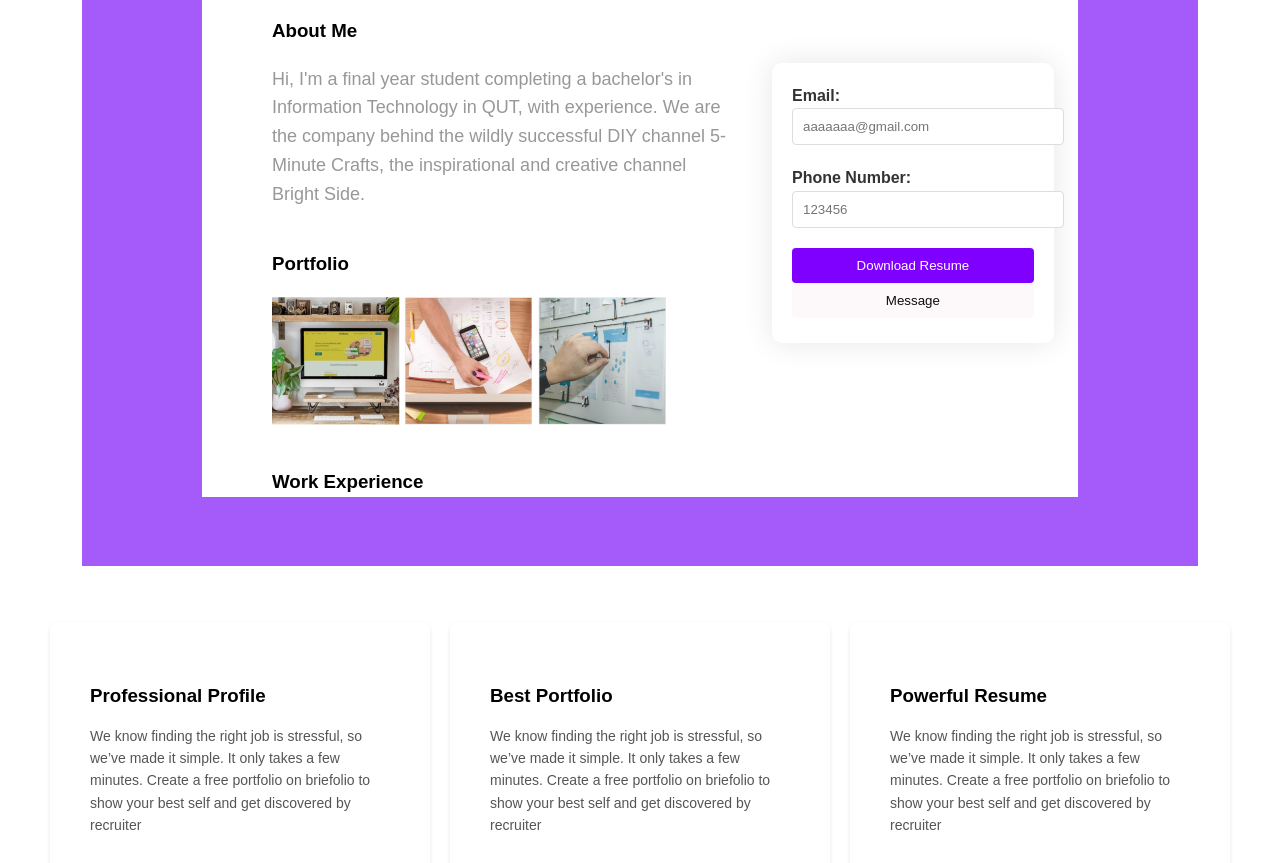
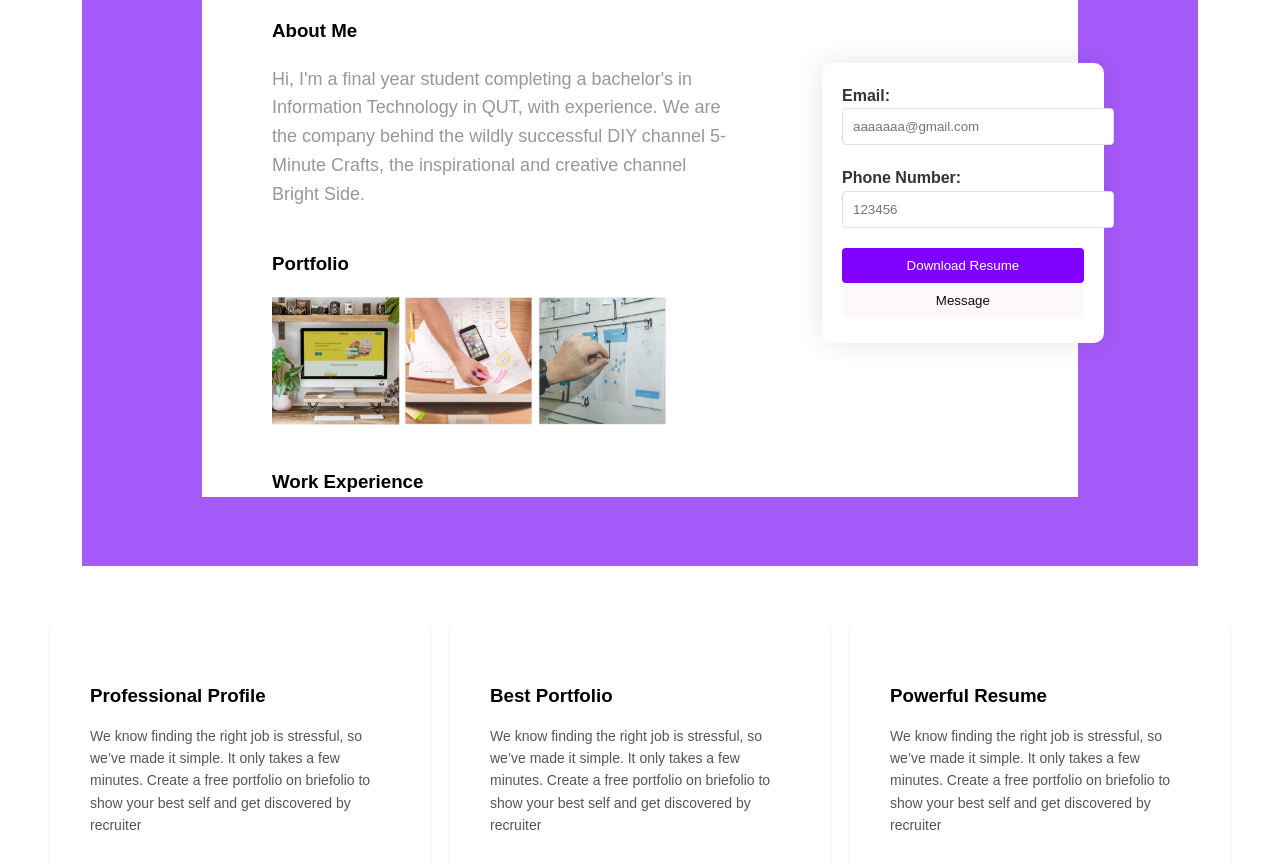
Before and after one commit to yulyaaka/frontend_keldybay, a plain HTML site: page index.html in a window 1280 px wide. Shown: the part 2085-2948 px from the top of the page. Drawn offline with Linux system fonts and the light colour scheme; some icons are missing.

Commit message:
type script

```diff
--- a/styles/blocks/main.css
+++ b/styles/blocks/main.css
@@ -248,7 +248,7 @@ li.nav_item {
   right: 0;
   z-index: 1000; /* окно поверх других элементов */
   top: 50%; /* центрирование по вертикали */
-  transform: translate(500px, -370px);
+  transform: translate(550px, -370px);
 }
 
 
```
Also changed, not shown: script/scripts.js (+10 -0 lines), ts/tsconfig.json (added, +10 -0 lines).
